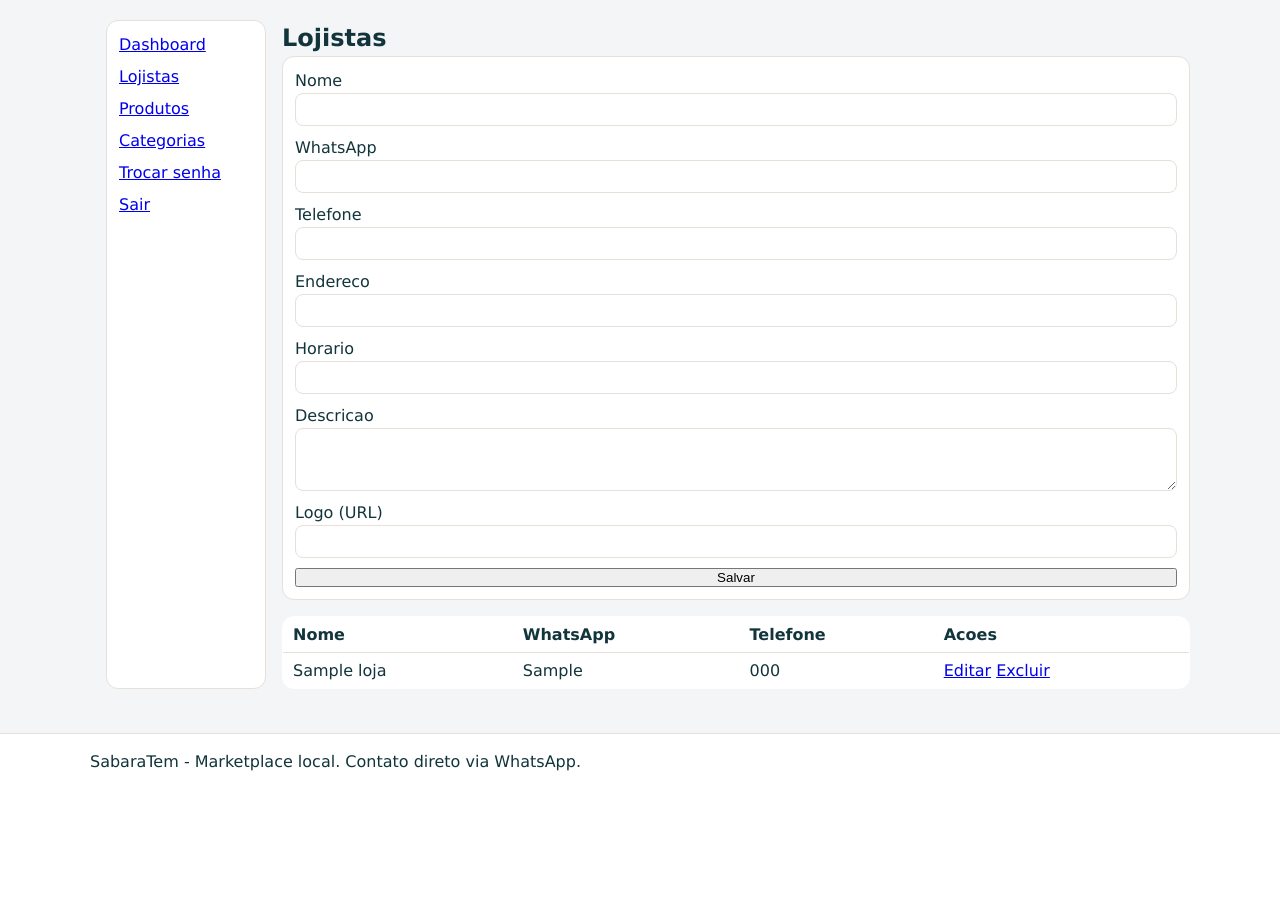
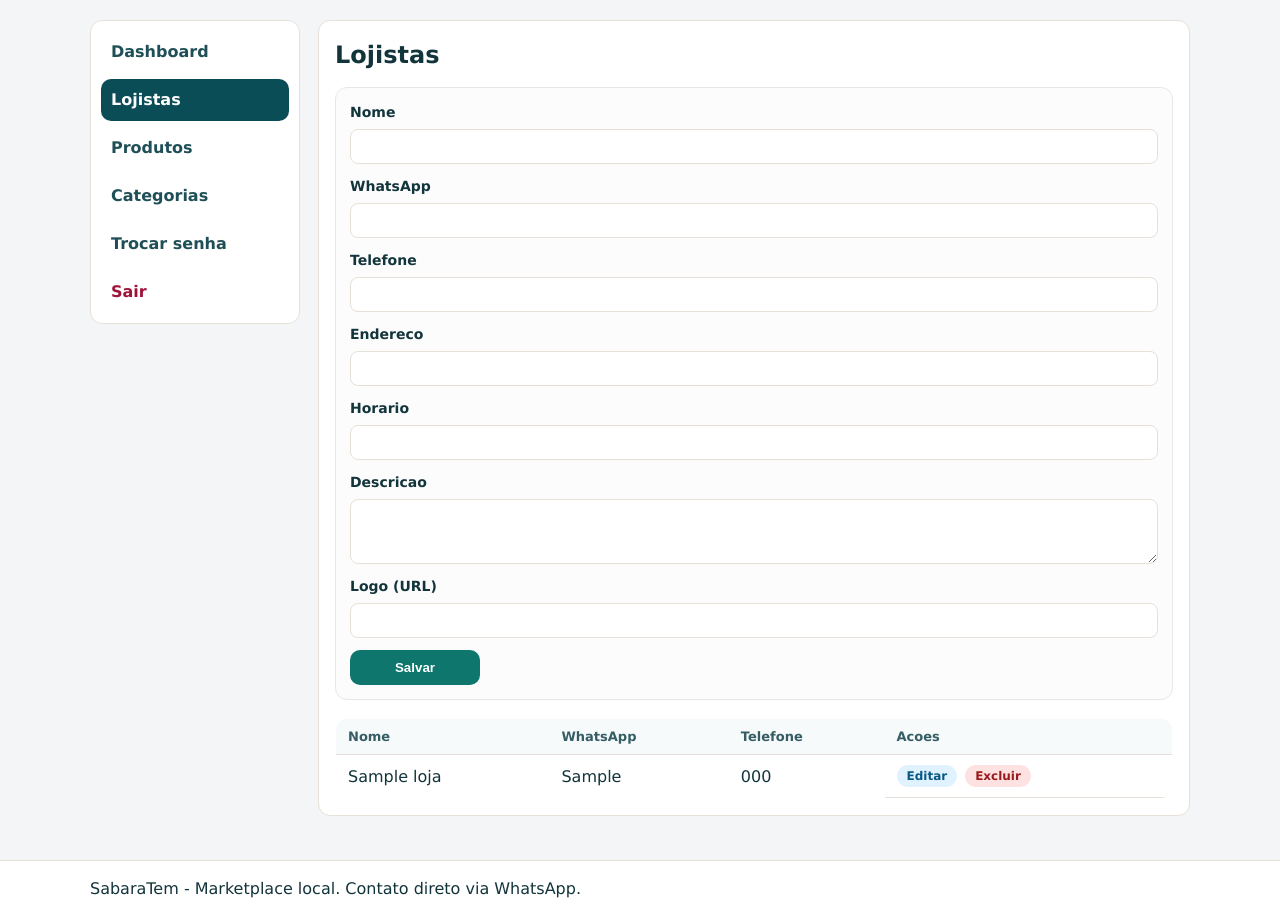
Before and after one commit to pedro-santos95/sabaratem, a PHP site: page /admin/lojistas.php in a window 1280 px wide. Shown: the part 101-1018 px from the top of the page. Before the commit the page ends 872 px from the top, so only its background shows below. Run offline with PHP 8.4, Linux system fonts and the light colour scheme; the visitor is signed in with stand-in values (Sample User, id 1); tables that the repository leaves empty hold one stand-in row (values such as "Sample post").

Commit message:
feat(admin): melhora visual e UX do painel administrativo

```diff
--- a/admin/login.php
+++ b/admin/login.php
@@ -50,7 +50,7 @@ require_once '../includes/header.php';
       <label>Senha
         <input type="password" name="pass" required>
       </label>
-      <button type="submit">Entrar</button>
+      <button class="btn" type="submit">Entrar</button>
     </form>
   </div>
 </div>
--- a/admin/lojistas.php
+++ b/admin/lojistas.php
@@ -69,7 +69,7 @@ require_once '../includes/header.php';
       <label>Logo (URL)
         <input type="text" name="logo" value="<?php echo e($edit['logo'] ?? ''); ?>">
       </label>
-      <button type="submit">Salvar</button>
+      <button class="btn" type="submit">Salvar</button>
     </form>
 
     <div class="table-wrap">
@@ -88,9 +88,9 @@ require_once '../includes/header.php';
               <td><?php echo e($l['nome']); ?></td>
               <td><?php echo e($l['whatsapp']); ?></td>
               <td><?php echo e($l['telefone']); ?></td>
-              <td>
-                <a href="lojistas.php?edit=<?php echo e($l['id']); ?>">Editar</a>
-                <a href="lojistas.php?delete=<?php echo e($l['id']); ?>" onclick="return confirm('Excluir lojista?');">Excluir</a>
+              <td class="table-actions">
+                <a class="action-link edit" href="lojistas.php?edit=<?php echo e($l['id']); ?>">Editar</a>
+                <a class="action-link delete" href="lojistas.php?delete=<?php echo e($l['id']); ?>" onclick="return confirm('Excluir lojista?');">Excluir</a>
               </td>
             </tr>
           <?php endforeach; ?>
--- a/admin/senha.php
+++ b/admin/senha.php
@@ -41,10 +41,10 @@ require_once '../includes/header.php';
 
     <form class="form" method="post">
       <?php if ($error): ?>
-        <p><?php echo e($error); ?></p>
+        <p class="form-error"><?php echo e($error); ?></p>
       <?php endif; ?>
       <?php if ($success): ?>
-        <p><?php echo e($success); ?></p>
+        <p class="form-success"><?php echo e($success); ?></p>
       <?php endif; ?>
       <label>Senha atual
         <input type="password" name="current" required>
@@ -55,7 +55,7 @@ require_once '../includes/header.php';
       <label>Confirmar nova senha
         <input type="password" name="confirm" required>
       </label>
-      <button type="submit">Salvar</button>
+      <button class="btn" type="submit">Salvar</button>
     </form>
   </section>
 </div>
--- a/assets/css/style.css
+++ b/assets/css/style.css
@@ -429,48 +429,119 @@ body {
 
 .admin-layout {
   display: flex;
-  gap: 16px;
+  gap: 18px;
   margin-top: 20px;
+  align-items: flex-start;
 }
 
 .sidebar {
-  min-width: 160px;
+  min-width: 210px;
   background: #fff;
   border: 1px solid var(--border);
   border-radius: 12px;
-  padding: 12px;
+  padding: 10px;
   display: flex;
   flex-direction: column;
-  gap: 8px;
+  gap: 6px;
+  position: sticky;
+  top: 14px;
+}
+
+.sidebar a {
+  display: block;
+  text-decoration: none;
+  color: #1f4f57;
+  font-weight: 600;
+  border-radius: 10px;
+  padding: 9px 10px;
+  transition: background-color 0.15s ease, color 0.15s ease;
+}
+
+.sidebar a:hover {
+  background: #eef6f5;
+}
+
+.sidebar a.active {
+  background: var(--brand);
+  color: #fff;
+}
+
+.sidebar a.danger {
+  color: #9f1239;
+}
+
+.sidebar a.danger:hover {
+  background: #fff1f2;
 }
 
 .admin-content {
   flex: 1;
+  background: #fff;
+  border: 1px solid var(--border);
+  border-radius: 12px;
+  padding: 16px;
+}
+
+.admin-content h1 {
+  margin-bottom: 14px;
 }
 
 .form {
   display: grid;
-  gap: 10px;
-  background: #fff;
-  border: 1px solid var(--border);
+  gap: 12px;
+  background: #fcfcfd;
+  border: 1px solid #e4e8eb;
   border-radius: 12px;
-  padding: 12px;
-  margin-bottom: 16px;
+  padding: 14px;
+  margin-bottom: 18px;
+}
+
+.form label {
+  display: grid;
+  gap: 6px;
+  font-size: 14px;
+  font-weight: 600;
 }
 
 .form input,
 .form textarea,
 .form select {
   width: 100%;
-  padding: 8px 10px;
+  padding: 9px 10px;
   border: 1px solid var(--border);
   border-radius: 8px;
+  background: #fff;
+}
+
+.form input:focus,
+.form textarea:focus,
+.form select:focus {
+  outline: none;
+  border-color: #65a7b1;
+  box-shadow: 0 0 0 3px rgba(11, 77, 87, 0.12);
+}
+
+.form .btn {
+  border: 0;
+  cursor: pointer;
+  font-weight: 700;
+  width: fit-content;
+  min-width: 130px;
 }
 
 .form-error {
   background: #fff1f2;
   color: #9f1239;
   border: 1px solid #fecdd3;
+  padding: 8px 10px;
+  border-radius: 8px;
+  font-size: 14px;
+}
+
+.form-success {
+  background: #ecfdf3;
+  color: #166534;
+  border: 1px solid #86efac;
   padding: 8px 10px;
   border-radius: 8px;
   font-size: 14px;
@@ -526,9 +597,21 @@ body {
 
 .table th,
 .table td {
-  padding: 8px 10px;
+  padding: 10px 12px;
   border-bottom: 1px solid var(--border);
   text-align: left;
+  vertical-align: middle;
+}
+
+.table th {
+  background: #f7fafb;
+  color: #355d64;
+  font-size: 13px;
+  font-weight: 700;
+}
+
+.table tr:hover td {
+  background: #fbfefe;
 }
 
 .table-wrap {
@@ -537,16 +620,55 @@ body {
   border-radius: 12px;
 }
 
+.table-actions {
+  display: flex;
+  gap: 8px;
+  flex-wrap: wrap;
+}
+
+.action-link {
+  display: inline-block;
+  text-decoration: none;
+  border-radius: 999px;
+  padding: 4px 10px;
+  font-size: 12px;
+  font-weight: 700;
+}
+
+.action-link.edit {
+  background: #e0f2fe;
+  color: #075985;
+}
+
+.action-link.delete {
+  background: #fee2e2;
+  color: #991b1b;
+}
+
 .metrics {
   display: flex;
   gap: 12px;
+  flex-wrap: wrap;
 }
 
 .metric-card {
-  background: #fff;
-  border: 1px solid var(--border);
+  background: #f8fbfc;
+  border: 1px solid #dbe8ec;
   border-radius: 12px;
-  padding: 12px;
+  padding: 14px;
+  min-width: 200px;
+}
+
+.metric-card span {
+  color: #4b6b72;
+  font-size: 13px;
+}
+
+.metric-card strong {
+  display: block;
+  margin-top: 2px;
+  font-size: 28px;
+  color: var(--brand);
 }
 
 @media (max-width: 900px) {
@@ -564,9 +686,23 @@ body {
     flex-direction: row;
     overflow-x: auto;
     white-space: nowrap;
+    position: static;
+    min-width: 100%;
   }
   .sidebar a {
     flex: 0 0 auto;
+  }
+  .admin-content {
+    padding: 12px;
+  }
+  .form .btn {
+    width: 100%;
+    min-width: 0;
+  }
+  .table th,
+  .table td {
+    font-size: 13px;
+    padding: 9px 10px;
   }
 }
 
--- a/includes/header.php
+++ b/includes/header.php
@@ -61,7 +61,7 @@ if ($is_admin_path) {
   <meta name="twitter:title" content="<?php echo e($page_title); ?>">
   <meta name="twitter:description" content="<?php echo e($page_description); ?>">
   <meta name="twitter:image" content="<?php echo e($page_og_image); ?>">
-  <link rel="stylesheet" href="<?php echo e($asset_base); ?>/css/style.css?v=2">
+  <link rel="stylesheet" href="<?php echo e($asset_base); ?>/css/style.css?v=3">
 </head>
 <body data-public-base="<?php echo e($public_base); ?>" data-asset-base="<?php echo e($asset_base); ?>">
 <header class="site-header">
--- a/includes/sidebar.php
+++ b/includes/sidebar.php
@@ -1,8 +1,9 @@
+<?php $admin_current = basename($_SERVER['PHP_SELF'] ?? ''); ?>
 <aside class="sidebar">
-  <a href="index.php">Dashboard</a>
-  <a href="lojistas.php">Lojistas</a>
-  <a href="produtos.php">Produtos</a>
-  <a href="categorias.php">Categorias</a>
-  <a href="senha.php">Trocar senha</a>
-  <a href="logout.php">Sair</a>
+  <a class="<?php echo $admin_current === 'index.php' ? 'active' : ''; ?>" href="index.php">Dashboard</a>
+  <a class="<?php echo $admin_current === 'lojistas.php' ? 'active' : ''; ?>" href="lojistas.php">Lojistas</a>
+  <a class="<?php echo $admin_current === 'produtos.php' ? 'active' : ''; ?>" href="produtos.php">Produtos</a>
+  <a class="<?php echo $admin_current === 'categorias.php' ? 'active' : ''; ?>" href="categorias.php">Categorias</a>
+  <a class="<?php echo $admin_current === 'senha.php' ? 'active' : ''; ?>" href="senha.php">Trocar senha</a>
+  <a class="danger" href="logout.php">Sair</a>
 </aside>
```
Also changed, not shown: admin/categorias.php (+4 -4 lines), admin/produtos.php (+4 -4 lines).
